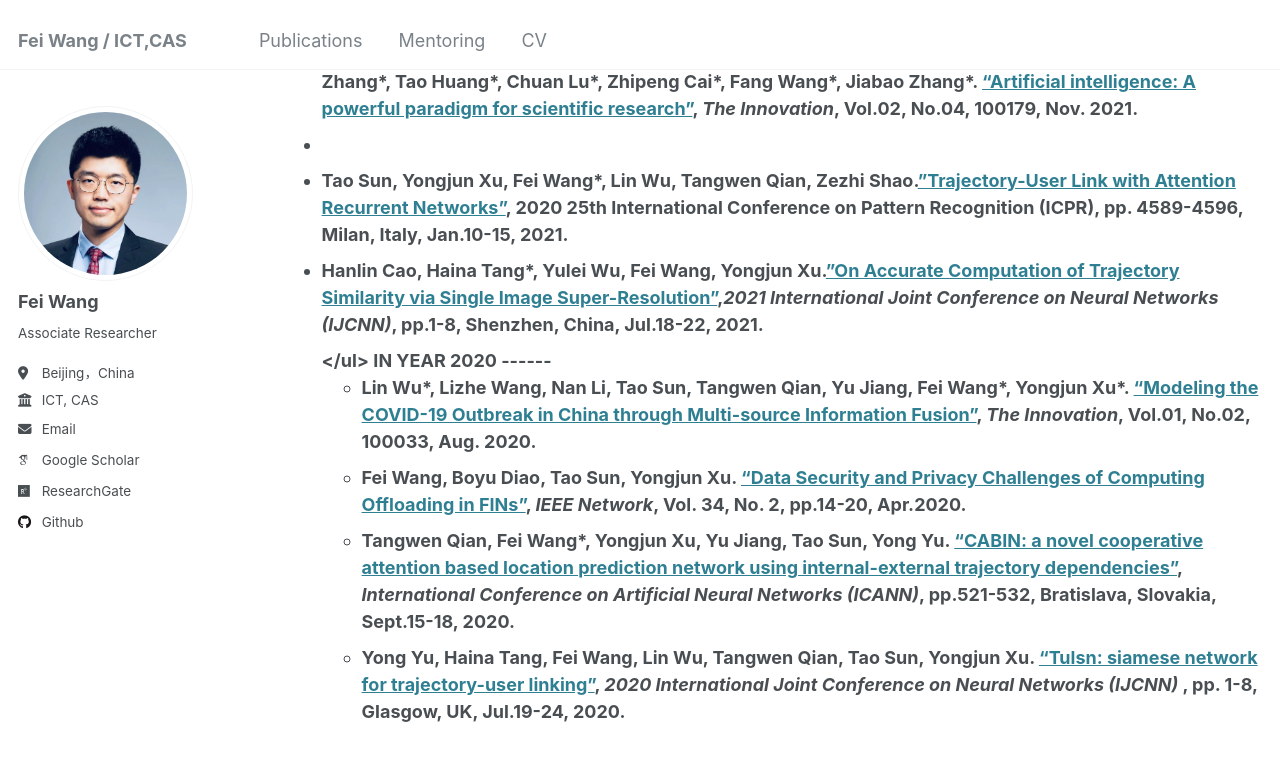
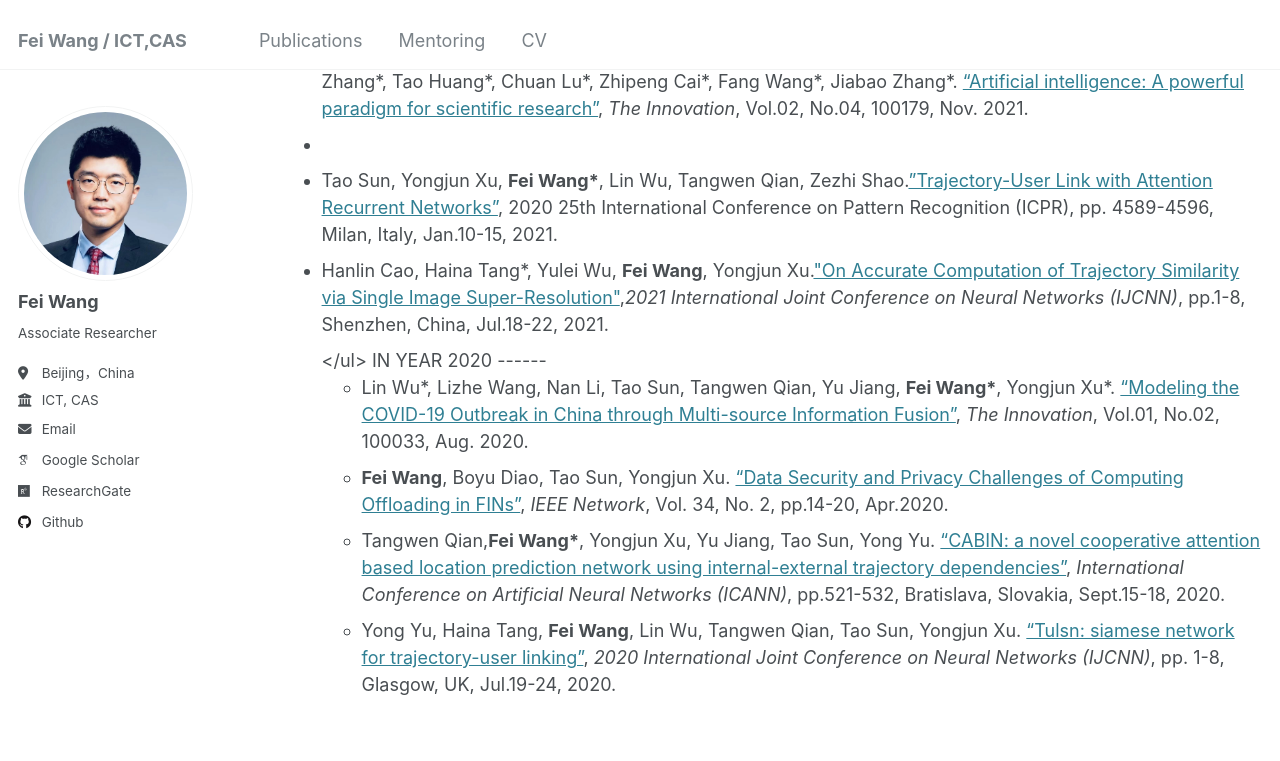
Before and after one commit to finleywang/GestaltCogTeam.github.io, a Jekyll site: the page built from publications.md, in a window 1280 px wide and 900 px high, scrolled down 3072 px. Shown: the top 761 px of the window. Built offline with Jekyll 4.4.1, drawn with Linux system fonts in a browser that asks for light colours; some web fonts are replaced.

```diff
--- a/publications.md
+++ b/publications.md
@@ -92,11 +92,11 @@ IN YEAR 2021
 ------
 <ul>
 
-<li>Yongjun Xu, Xin Liu, Xin Cao, Changping Huang, Enke Liu, Sen Qian, Xingchen Liu, Yanjun Wu, Fengliang Dong, Cheng-Wei Qiu, Junjun Qiu, Keqin Hua, Wentao Su, Jian Wu, Huiyu Xu, Yong Han, Chenguang Fu, Zhigang Yin, Miao Liu, Ronald Roepman, Sabine Dietmann, Marko Virta, Fredrick Kengara, Ze Zhang, Lifu Zhang, Taolan Zhao, Ji Dai, Jialiang Yang, Liang Lan, Ming Luo, Zhaofeng Liu, Tao An, Bin Zhang, Xiao He, Shan Cong, Xiaohong Liu, Wei Zhang, James P Lewis, James M Tiedje, Qi Wang*, Zhulin An*, <b>Fei Wang*<b/>, Libo Zhang*, Tao Huang*, Chuan Lu*, Zhipeng Cai*, Fang Wang*, Jiabao Zhang*. <a target='new' href='http://finleywang.github.io/files/2021_Innvation_AI Review.pdf'>“Artificial intelligence: A powerful paradigm for scientific research”</a>, <i>The Innovation</i>, Vol.02, No.04, 100179, Nov. 2021. <li>
+<li>Yongjun Xu, Xin Liu, Xin Cao, Changping Huang, Enke Liu, Sen Qian, Xingchen Liu, Yanjun Wu, Fengliang Dong, Cheng-Wei Qiu, Junjun Qiu, Keqin Hua, Wentao Su, Jian Wu, Huiyu Xu, Yong Han, Chenguang Fu, Zhigang Yin, Miao Liu, Ronald Roepman, Sabine Dietmann, Marko Virta, Fredrick Kengara, Ze Zhang, Lifu Zhang, Taolan Zhao, Ji Dai, Jialiang Yang, Liang Lan, Ming Luo, Zhaofeng Liu, Tao An, Bin Zhang, Xiao He, Shan Cong, Xiaohong Liu, Wei Zhang, James P Lewis, James M Tiedje, Qi Wang*, Zhulin An*, <b>Fei Wang*</b>, Libo Zhang*, Tao Huang*, Chuan Lu*, Zhipeng Cai*, Fang Wang*, Jiabao Zhang*. <a target='new' href='http://finleywang.github.io/files/2021_Innvation_AI Review.pdf'>“Artificial intelligence: A powerful paradigm for scientific research”</a>, <i>The Innovation</i>, Vol.02, No.04, 100179, Nov. 2021. <li>
 
 <li>Tao Sun, Yongjun Xu, <b>Fei Wang*</b>, Lin Wu, Tangwen Qian, Zezhi Shao.<a target='new' href='http://finleywang.github.io/files/2021_ICPR_Trajectory_User_Link_with_Attention_Recurrent_Networks.pdf'>”Trajectory-User Link with Attention Recurrent Networks”</a>, 2020 25th International Conference on Pattern Recognition (ICPR), pp. 4589-4596, Milan, Italy, Jan.10-15, 2021.</li>
 
-<li>Hanlin Cao, Haina Tang*, Yulei Wu, <b>Fei Wang</b>, Yongjun Xu.<a target='new' href='http://finleywang.github.io/files/2021_IJCNN_On Accurate Computation of Trajectory Similarity via Single Image Super-Resolution.pdf'>”On Accurate Computation of Trajectory Similarity via Single Image Super-Resolution”</a>,<i>2021 International Joint Conference on Neural Networks (IJCNN)</i>, pp.1-8, Shenzhen, China, Jul.18-22, 2021.</li>
+<li>Hanlin Cao, Haina Tang*, Yulei Wu, <b>Fei Wang</b>, Yongjun Xu.<a target='new' href='http://finleywang.github.io/files/2021_IJCNN_On Accurate Computation of Trajectory Similarity via Single Image Super-Resolution.pdf'>"On Accurate Computation of Trajectory Similarity via Single Image Super-Resolution"</a>,<i>2021 International Joint Conference on Neural Networks (IJCNN)</i>, pp.1-8, Shenzhen, China, Jul.18-22, 2021.</li>
 
 </ul>
 
@@ -109,8 +109,8 @@ IN YEAR 2020
 
 <li><b>Fei Wang</b>, Boyu Diao, Tao Sun, Yongjun Xu. <a target='new' href='http://finleywang.github.io/files/2020_IEEE Network_Data Security and Privacy Challenges of Computing Offloading in FINs.pdf'>“Data Security and Privacy Challenges of Computing Offloading in FINs”</a>, <i>IEEE Network</i>, Vol. 34, No. 2, pp.14-20, Apr.2020. </li>
 
-<li>Tangwen Qian,<b> Fei Wang*</b>, Yongjun Xu, Yu Jiang, Tao Sun, Yong Yu. <a target='new' href='http://finleywang.github.io/files/2020_ICANN_CABIN A Novel Cooperative Attention Based Location Prediction Network Using Internal-External Trajectory Dependencies.pdf'>“CABIN: a novel cooperative attention based location prediction network using internal-external trajectory dependencies”</a>, <i>International Conference on Artificial Neural Networks (ICANN)</i>, pp.521-532, Bratislava, Slovakia, Sept.15-18, 2020. </li>
+<li>Tangwen Qian,<b>Fei Wang*</b>, Yongjun Xu, Yu Jiang, Tao Sun, Yong Yu. <a target='new' href='http://finleywang.github.io/files/2020_ICANN_CABIN A Novel Cooperative Attention Based Location Prediction Network Using Internal-External Trajectory Dependencies.pdf'>“CABIN: a novel cooperative attention based location prediction network using internal-external trajectory dependencies”</a>, <i>International Conference on Artificial Neural Networks (ICANN)</i>, pp.521-532, Bratislava, Slovakia, Sept.15-18, 2020. </li>
 
-<li>Yong Yu, Haina Tang, <b>Fei Wang</b>, Lin Wu, Tangwen Qian, Tao Sun, Yongjun Xu. <a target='new' href='http://finleywang.github.io/files/2020_IJCNN_TULSN_Siamese_Network_for_Trajectory-user_Linking.pdf'>“Tulsn: siamese network for trajectory-user linking”</a>,  <i>2020 International Joint Conference on Neural Networks (IJCNN) </i>,  pp. 1-8, Glasgow, UK, Jul.19-24, 2020.</li>
+<li>Yong Yu, Haina Tang, <b>Fei Wang</b>, Lin Wu, Tangwen Qian, Tao Sun, Yongjun Xu. <a target='new' href='http://finleywang.github.io/files/2020_IJCNN_TULSN_Siamese_Network_for_Trajectory-user_Linking.pdf'>“Tulsn: siamese network for trajectory-user linking”</a>,  <i>2020 International Joint Conference on Neural Networks (IJCNN)</i>,  pp. 1-8, Glasgow, UK, Jul.19-24, 2020.</li>
 
 </ul>
```
